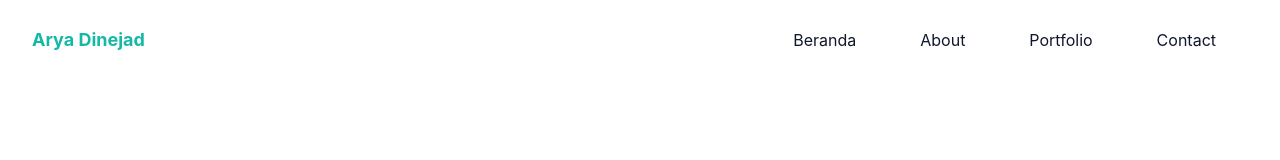
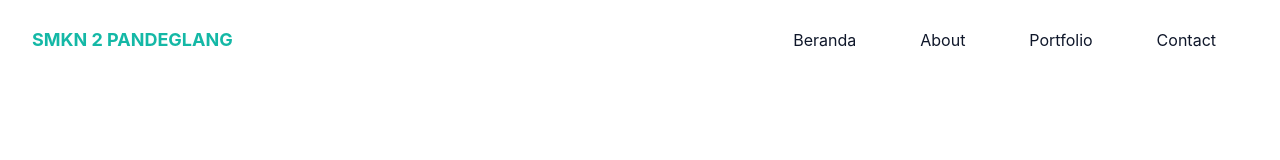
Before and after one commit to ExienGood/aryadinejad, a website: page public/index.html in a window 1280 px wide. Shown: the top 160 px of the page. Drawn offline with Linux system fonts and the light colour scheme.

Commit message:
Update index.html

```diff
--- a/public/index.html
+++ b/public/index.html
@@ -13,7 +13,7 @@
       <div class="container">
         <div class="flex items-center justify-between relative">
           <div class="px-4">
-            <a href="#home" class="font-bold text-lg text-primary block py-6">Arya Dinejad</a>
+            <a href="#home" class="font-bold text-lg text-primary block py-6">SMKN 2 PANDEGLANG</a>
           </div>
           <div class="flex items-center justify-center px-4">
             <button id="hamburger" name="hamburger" type="button" class="block absolute right-4 lg:hidden">
```
